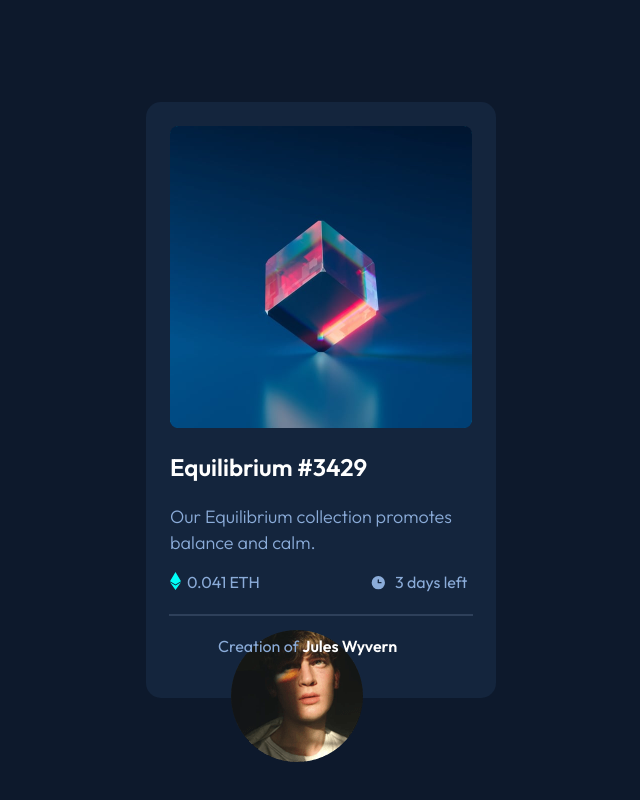
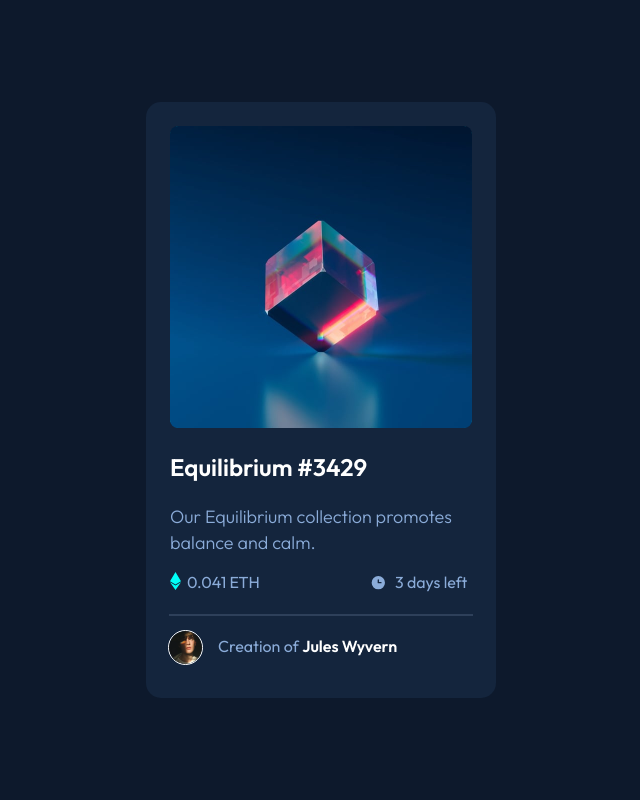
Before and after one commit to NeoO101/QR_NFT, a plain HTML site: page index.html in a window 1280 px wide. Shown: the whole page, without its empty margins (319-959 px from the left). Drawn offline with Linux system fonts and the light colour scheme.

Commit message:
A small change in the css code of the author image

```diff
--- a/index.html
+++ b/index.html
@@ -5,7 +5,7 @@
         <link href="https://fonts.googleapis.com/css2?family=Outfit:wght@300;400;600&display=swap" rel="stylesheet"/>
 
         <title>QR code & NFT</title>
-        <link rel="icon" type="image/png" href="/images/favicon-32x32.png"/>
+        <link rel="icon" type="image/png" sizes="32x32" href="/images/favicon-32x32.png"/>
         <link rel="stylesheet" type="text/css" href="/style.css"/>
     </head>
 
--- a/style.css
+++ b/style.css
@@ -132,13 +132,13 @@ html {
     margin: 22px auto 14px auto;
     border: 0.1px solid #2e405a;
 }
-.authot-img {
+.author-img {
     display: inline-block;
     position: absolute;
     top: 0;
     left: 22px;
 }
-.authot-img img {
+.author-img img {
     width: 33px;
     height: 33px;
     border-radius: 50%;
```
